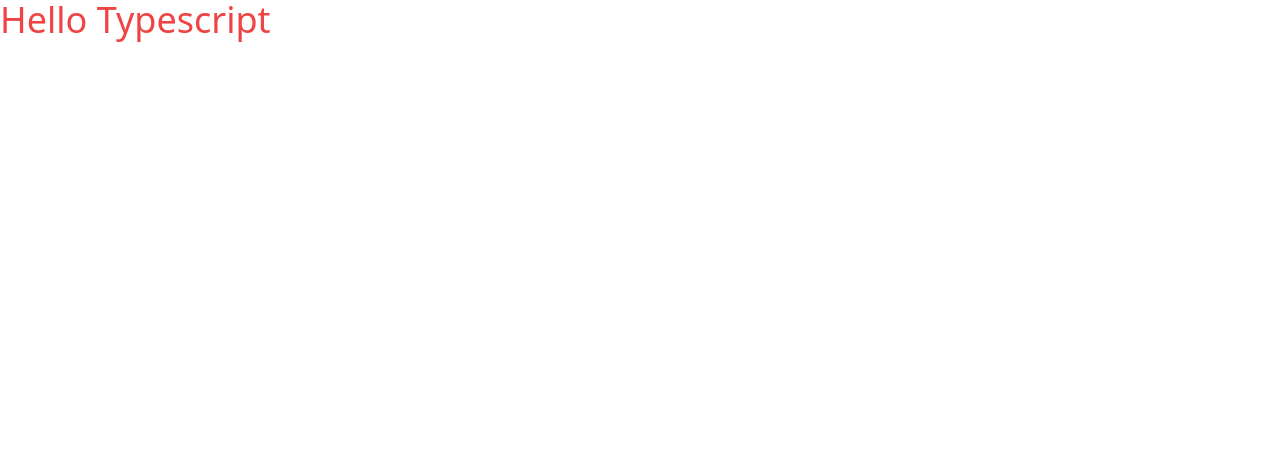
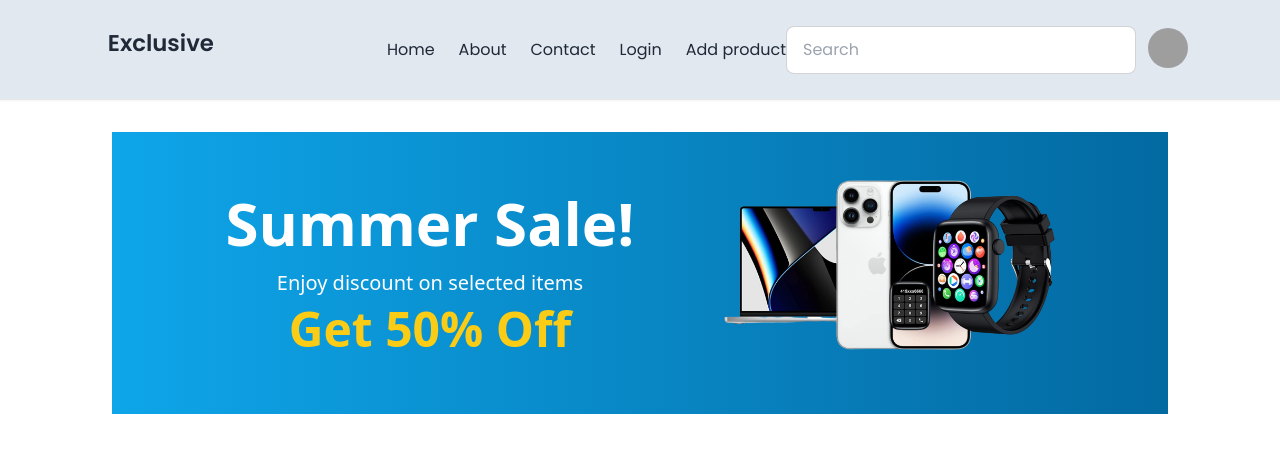
Before and after one commit to anasahammad/scic-job-task, a React (Vite) app in the folder client/: page / in a window 1280 px wide. Shown: the top 452 px of the page. Built offline with nearby package versions, Linux system fonts and the light colour scheme; grey boxes are pictures that could not be loaded.

Commit message:
navbar and home banner added

```diff
--- a/client/src/App.tsx
+++ b/client/src/App.tsx
@@ -1,3 +1,5 @@
+import { Outlet } from "react-router-dom"
+import Navbar from "./components/shared/Navbar/Navbar"
 
 
 
@@ -6,7 +8,10 @@
 
   return (
     <>
-      <h1 className='text-4xl text-red-500'>Hello Typescript</h1>
+      <Navbar/>
+      <div>
+       <Outlet/>
+      </div>
     </>
   )
 }
--- a/client/src/Routes/router.tsx
+++ b/client/src/Routes/router.tsx
@@ -2,10 +2,17 @@
     createBrowserRouter,
    } from "react-router-dom";
 import App from "../App";
+import Home from "../pages/Home";
 
 export const router = createBrowserRouter([
     {
     path: "/",
     element: <App/>,
+    children: [
+       {
+        index: true,
+        element: <Home/>
+       }
+    ]
     },
    ]);
--- /dev/null
+++ b/client/src/components/Container.tsx
@@ -0,0 +1,14 @@
+
+interface ContainerProps{
+    children: React.ReactNode;
+}
+
+const Container: React.FC<ContainerProps> = ({children}) => {
+    return (
+        <div className="max-w-[1920px] mx-auto xl:px-20 md:px-3 px-4">
+            {children}
+        </div>
+    );
+};
+
+export default Container;
--- /dev/null
+++ b/client/src/components/HomeBanner.tsx
@@ -0,0 +1,24 @@
+import bannerImg from "../assets/banner-image.png"
+
+const HomeBanner = () => {
+    return (
+        <div className="relative bg-gradient-to-r from-sky-500 to-sky-700 mb-8">
+        <div className="mx-auto px-8 py-12 flex flex-col gap-2 md:flex-row items-center justify-evenly">
+            <div className="mb-8 md:mb-0 text-center">
+                <h1 className="text-4xl md:text-6xl text-white font-bold mb-4">Summer Sale!</h1>
+                <p className="text-lg md:text-xl text-white mb-2">Enjoy discount on selected items</p>
+                <p className="text-2xl md:text-5xl text-yellow-400 font-bold capitalize">Get 50% Off</p>
+            </div>
+            <div className="w-1/3 relative aspect-video">
+                <img
+                src={bannerImg}
+                alt="Banner Image"
+                className="object-contain"
+                />
+            </div>
+        </div>
+    </div>
+    );
+};
+
+export default HomeBanner;
--- /dev/null
+++ b/client/src/components/shared/Navbar/Navbar.tsx
@@ -0,0 +1,90 @@
+import Container from "../../Container";
+
+
+const Navbar = () => {
+    return (
+        <div className="sticky top-0 w-full bg-slate-200 shadow-sm z-30">
+
+            <div className="py-4 border-b-[1px] ">
+            <Container>
+            <div className="navbar font-poppins">
+  <div className="navbar-start">
+  <div className="dropdown">
+      <div tabIndex={0} role="button" className="btn btn-ghost lg:hidden">
+        <svg
+          xmlns="http://www.w3.org/2000/svg"
+          className="h-5 w-5"
+          fill="none"
+          viewBox="0 0 24 24"
+          stroke="currentColor">
+          <path
+            strokeLinecap="round"
+            strokeLinejoin="round"
+            strokeWidth="2"
+            d="M4 6h16M4 12h8m-8 6h16" />
+        </svg>
+      </div>
+      <ul
+        tabIndex={0}
+        className="menu menu-sm dropdown-content bg-base-100 rounded-box z-[1] mt-3 w-52 p-2 shadow">
+        <li><a>Item 1</a></li>
+        <li>
+          <a>Parent</a>
+          <ul className="p-2">
+            <li><a>Submenu 1</a></li>
+            <li><a>Submenu 2</a></li>
+          </ul>
+        </li>
+        <li><a>Item 3</a></li>
+      </ul>
+    </div>
+    <a className="btn btn-ghost text-2xl hidden md:block">Exclusive</a>
+  </div>
+
+  <div className="navbar-center hidden md:block">
+        <div className="w-full">
+            <ul className="flex gap-6 items-center justify-around">
+                <li>Home</li>
+                <li>About</li>
+                <li>Contact</li>
+                <li>Login</li>
+                <li>Add product</li>
+            </ul>
+        </div>
+  </div>
+  <div className="navbar-end gap-2">
+    <div className="form-control">
+      <input type="text" placeholder="Search" className="input input-bordered w-32 md:w-auto" />
+    </div>
+    <div className="dropdown dropdown-end">
+      <div tabIndex={0} role="button" className="btn btn-ghost btn-circle avatar">
+        <div className="w-10 rounded-full">
+          <img
+            alt="Tailwind CSS Navbar component"
+            src="https://img.daisyui.com/images/stock/photo-1534528741775-53994a69daeb.webp" />
+        </div>
+      </div>
+      <ul
+        tabIndex={0}
+        className="menu menu-sm dropdown-content bg-base-100 rounded-box z-[1] mt-3 w-52 p-2 shadow">
+        <li>
+          <a className="justify-between">
+            Profile
+            <span className="badge">New</span>
+          </a>
+        </li>
+        <li><a>Settings</a></li>
+        <li><a>Logout</a></li>
+      </ul>
+    </div>
+  </div>
+</div>
+            </Container>
+            </div>
+
+
+        </div>
+    );
+};
+
+export default Navbar;
--- a/client/src/index.css
+++ b/client/src/index.css
@@ -1,3 +1,11 @@
+@import url('https://fonts.googleapis.com/css2?family=Inter:wght@100..900&family=Poppins:ital,wght@0,100;0,200;0,300;0,400;0,500;0,600;0,700;0,800;0,900;1,100;1,200;1,300;1,400;1,500;1,600;1,700;1,800;1,900&display=swap');
+
+
+
+.font-poppins{
+  font-family: "Poppins", sans-serif;
+}
+
 @tailwind base;
 @tailwind components;
 @tailwind utilities;
--- /dev/null
+++ b/client/src/pages/Home.tsx
@@ -0,0 +1,17 @@
+import Container from "../components/Container";
+import HomeBanner from "../components/HomeBanner";
+
+
+const Home = () => {
+    return (
+        <div className="p-8">
+            <Container>
+                <div>
+                    <HomeBanner/>
+                </div>
+            </Container>
+        </div>
+    );
+};
+
+export default Home;
```
Also changed, not shown: client/src/assets/banner-image.png (added).
